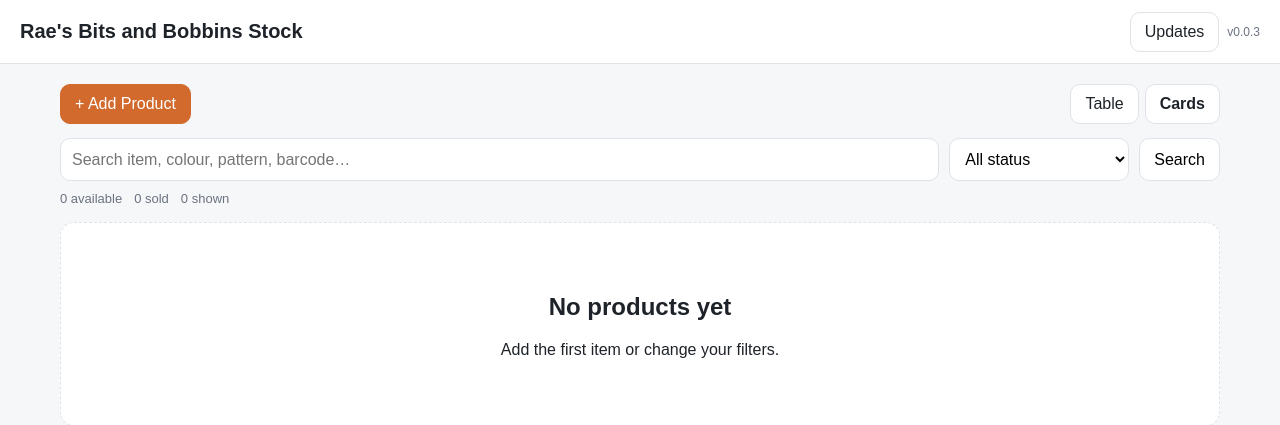
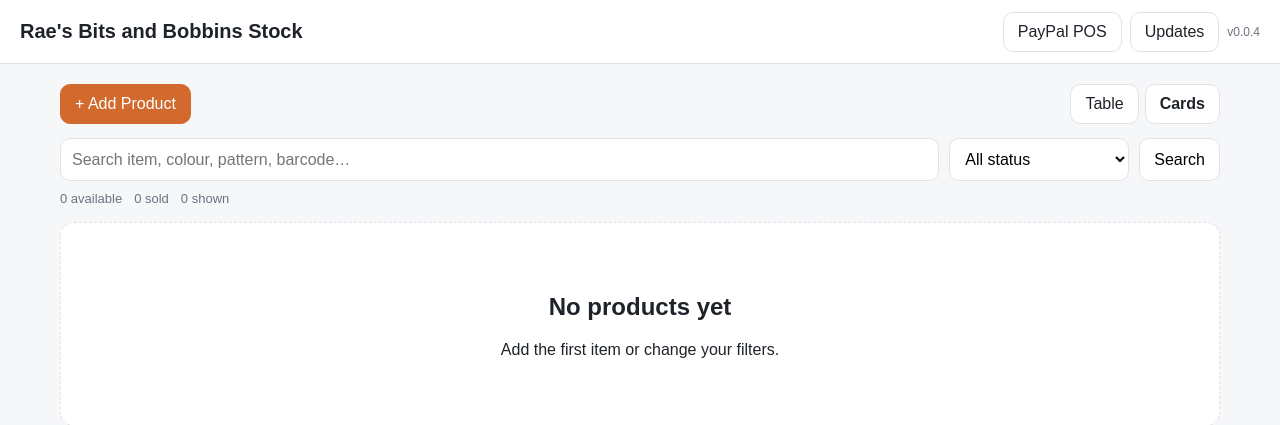
Before and after one commit to adamrfreeman644/raes-bits-and-bobbins-stock, a Flask app: page / in a window 1280 px wide. Shown: the top 425 px of the page. Run offline with Flask 3, Linux system fonts and the light colour scheme; data that the repository does not hold is empty.

Commit message:
Add PayPal POS navigation and v0.0.4 header

```diff
--- a/app/templates/base.html
+++ b/app/templates/base.html
@@ -9,7 +9,7 @@
 <body>
 <header class="topbar">
   <a class="brand" href="{{ url_for('index') }}">Rae's Bits and Bobbins Stock</a>
-  <div style="display:flex;gap:8px;align-items:center"><a class="btn" href="{{ url_for('updates') }}">Updates</a><span class="version">v0.0.3</span></div>
+  <div style="display:flex;gap:8px;align-items:center"><a class="btn" href="{{ url_for('paypal') }}">PayPal POS</a><a class="btn" href="{{ url_for('updates') }}">Updates</a><span class="version">v0.0.4</span></div>
 </header>
 <main class="shell">
   {% with messages = get_flashed_messages(with_categories=true) %}
```
